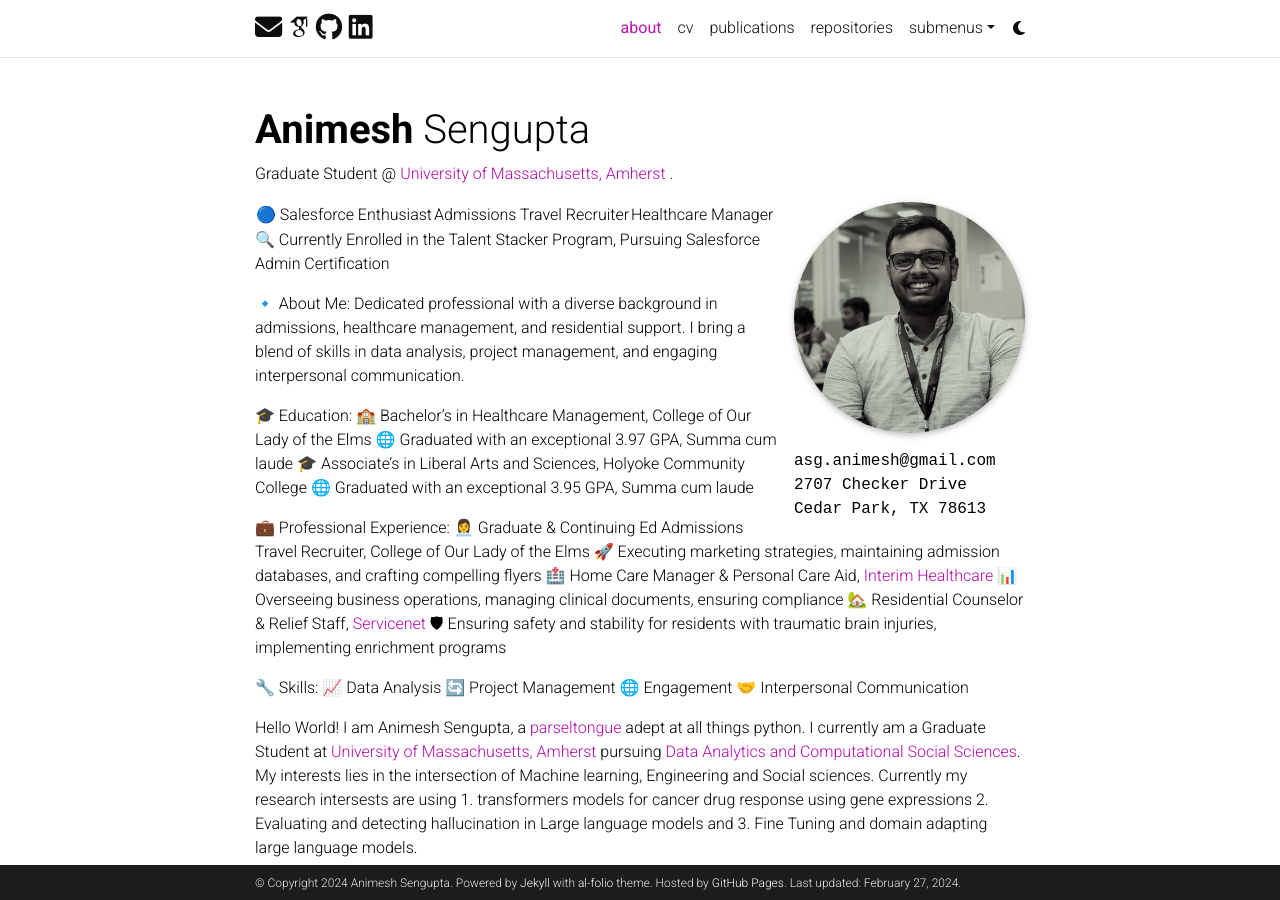
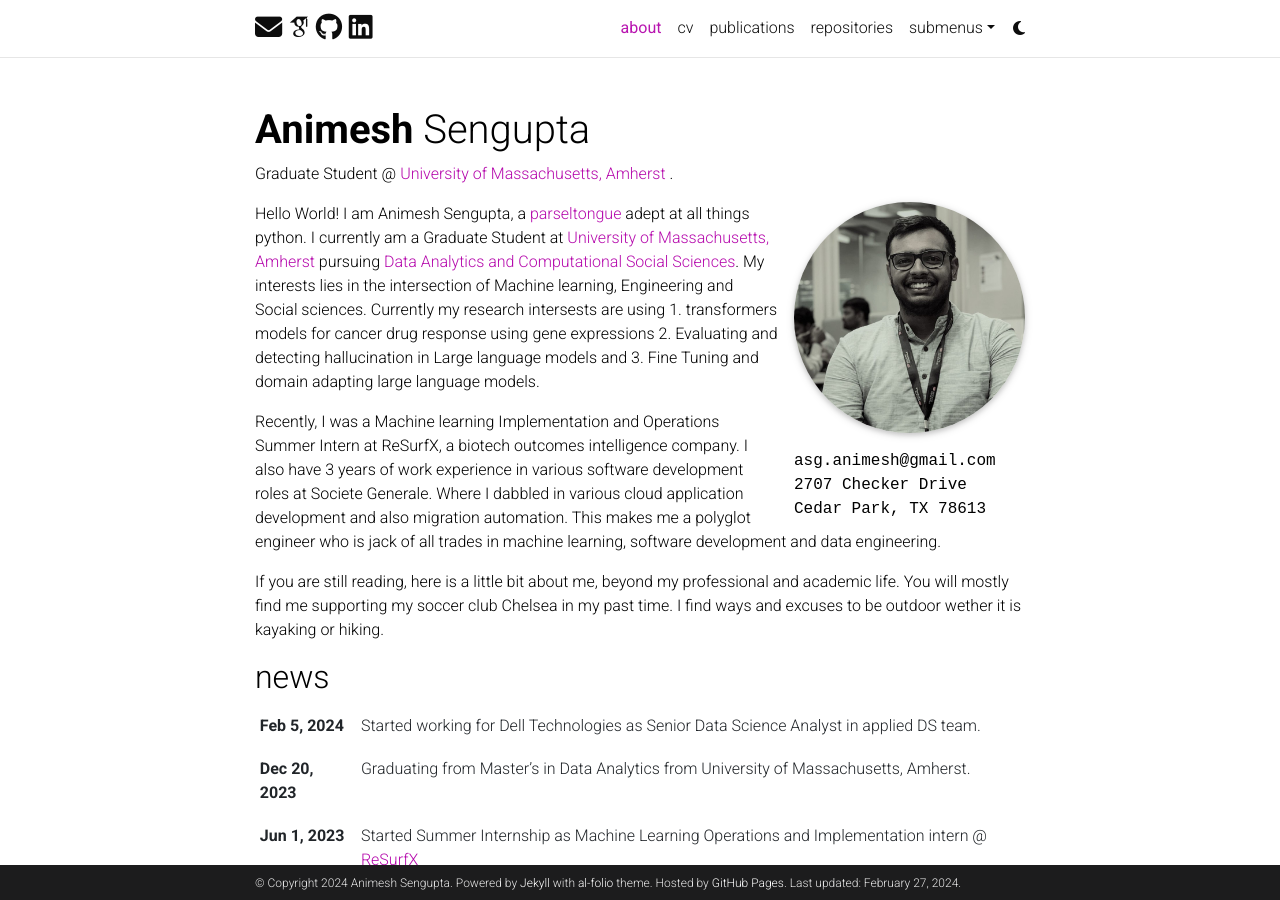
Before and after one commit to animeshsg/animeshsg.github.io, a Jekyll site: the page built from _pages/about.md, in a window 1280 px wide and 900 px high. Built offline with Jekyll 4.4.1, drawn with Linux system fonts in a browser that asks for light colours; full-size pictures stand in for the smaller copies a plugin makes; some web fonts are replaced; comment, search, counter and statistics services are not loaded; a style sheet for code colours, icons or effects is not loaded.

Commit message:
deployment changes

```diff
--- a/_pages/about.md
+++ b/_pages/about.md
@@ -18,35 +18,6 @@
 selected_papers: true # includes a list of papers marked as "selected={true}"
 social: true  # includes social icons at the bottom of the page
 ---
-
-🔵 Salesforce Enthusiast | Admissions Travel Recruiter | Healthcare Manager
-
-🔍 Currently Enrolled in the Talent Stacker Program, Pursuing Salesforce Admin Certification
-
-🔹 About Me:
-Dedicated professional with a diverse background in admissions, healthcare management, and residential support. I bring a blend of skills in data analysis, project management, and engaging interpersonal communication.
-
-🎓 Education:
-🏫 Bachelor's in Healthcare Management, College of Our Lady of the Elms
-🌐 Graduated with an exceptional 3.97 GPA, Summa cum laude
-🎓 Associate's in Liberal Arts and Sciences, Holyoke Community College
-🌐 Graduated with an exceptional 3.95 GPA, Summa cum laude
-
-💼 Professional Experience:
-👩‍💼 Graduate & Continuing Ed Admissions Travel Recruiter, College of Our Lady of the Elms
-🚀 Executing marketing strategies, maintaining admission databases, and crafting compelling flyers
-🏥 Home Care Manager & Personal Care Aid, [Interim Healthcare](https://www.interimhealthcare.com)
-📊 Overseeing business operations, managing clinical documents, ensuring compliance
-🏡 Residential Counselor & Relief Staff, [Servicenet](https://www.interimhealthcare.com)
-🛡 Ensuring safety and stability for residents with traumatic brain injuries, implementing enrichment programs
-
-🔧 Skills:
-📈 Data Analysis
-🔄 Project Management
-🌐 Engagement
-🤝 Interpersonal Communication
-
-
 Hello World! I am Animesh Sengupta, a [parseltongue](https://harrypotter.fandom.com/wiki/Parseltongue) adept at all things python. I currently am a Graduate Student at [University of Massachusetts, Amherst](https://www.umass.edu) pursuing [Data Analytics and Computational Social Sciences](https://www.umass.edu/social-sciences/academics/ms-dacss).  My interests lies in the intersection of Machine learning, Engineering and Social sciences. Currently my research intersests are using 1. transformers models for cancer drug response using gene expressions 2. Evaluating and detecting hallucination in Large language models and 3. Fine Tuning and domain adapting large language models.
 
 Recently, I was a Machine learning Implementation and Operations Summer Intern at ReSurfX, a biotech outcomes intelligence company. I also have 3 years of work experience in various software development roles at Societe Generale. Where I dabbled in various cloud application development and also migration automation. This makes me a polyglot engineer who is jack of all trades in machine learning, software development and data engineering.
```
